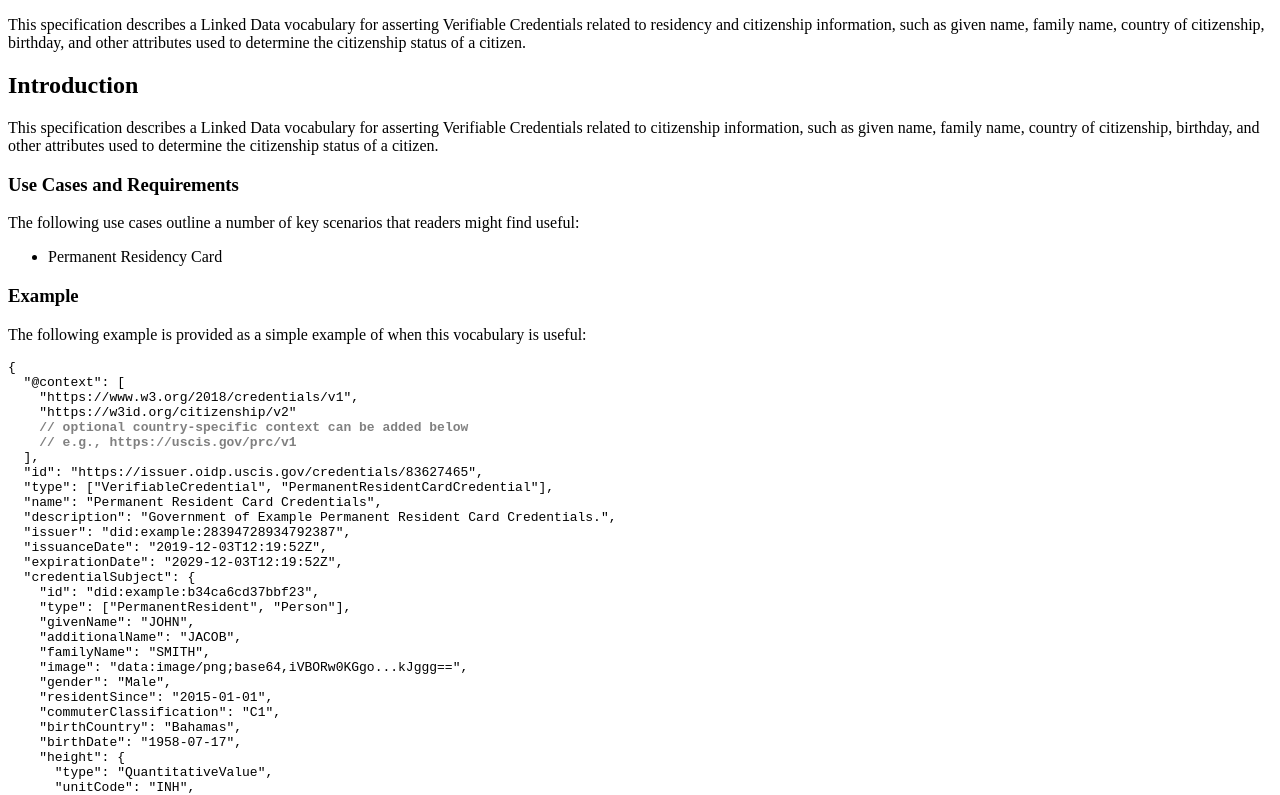
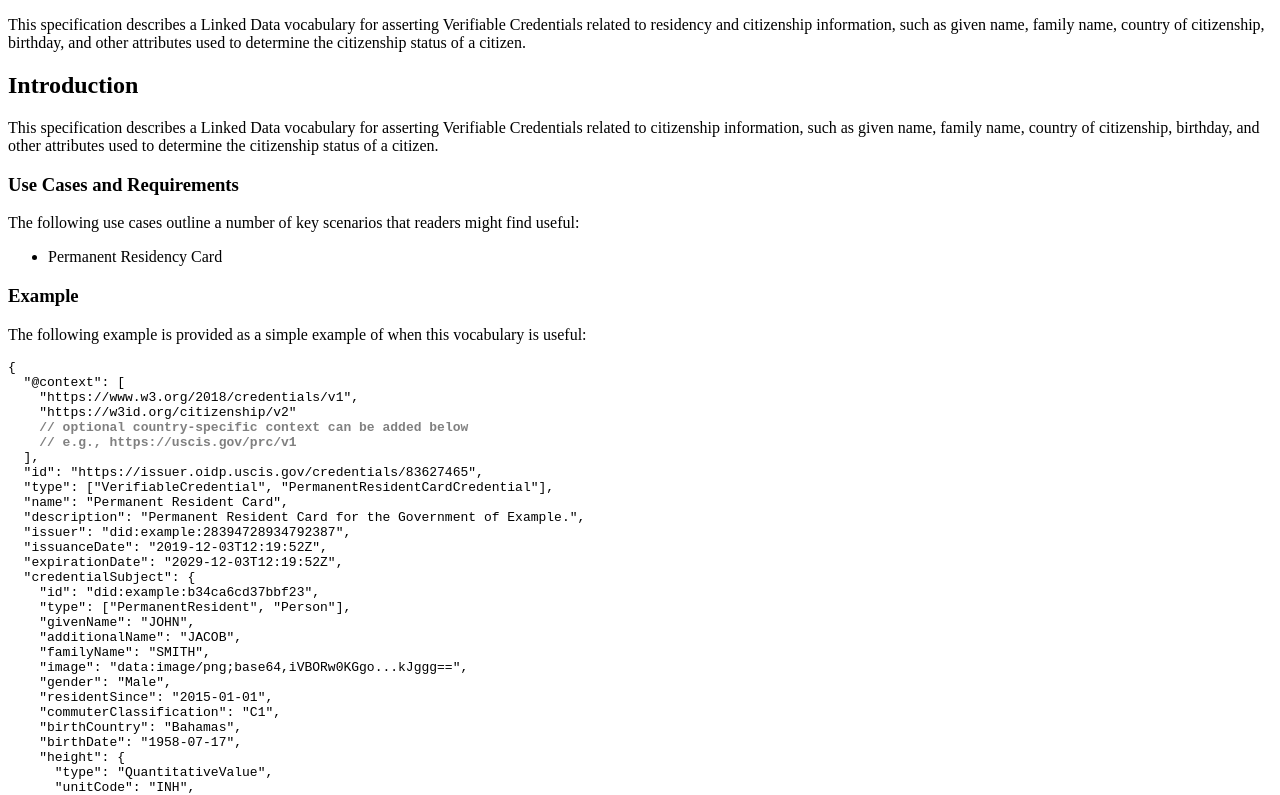
Before and after one commit to w3c-ccg/citizenship-vocab, a plain HTML site: page index.html in a window 1280 px wide. Shown: the top 795 px of the page. Drawn offline with nearby package versions, Linux system fonts and the light colour scheme; a script that the page names is missing.

Commit message:
Update `name` and `description`.
Co-authored-by: Manu Sporny <msporny@digitalbazaar.com>

```diff
--- a/index.html
+++ b/index.html
@@ -186,8 +186,8 @@ is useful:
   ],
   "id": "https://issuer.oidp.uscis.gov/credentials/83627465",
   "type": ["VerifiableCredential", "PermanentResidentCardCredential"],
-  "name": "Permanent Resident Card Credentials",
-  "description": "Government of Example Permanent Resident Card Credentials.",
+  "name": "Permanent Resident Card",
+  "description": "Permanent Resident Card for the Government of Example.",
   "issuer": "did:example:28394728934792387",
   "issuanceDate": "2019-12-03T12:19:52Z",
   "expirationDate": "2029-12-03T12:19:52Z",
```
